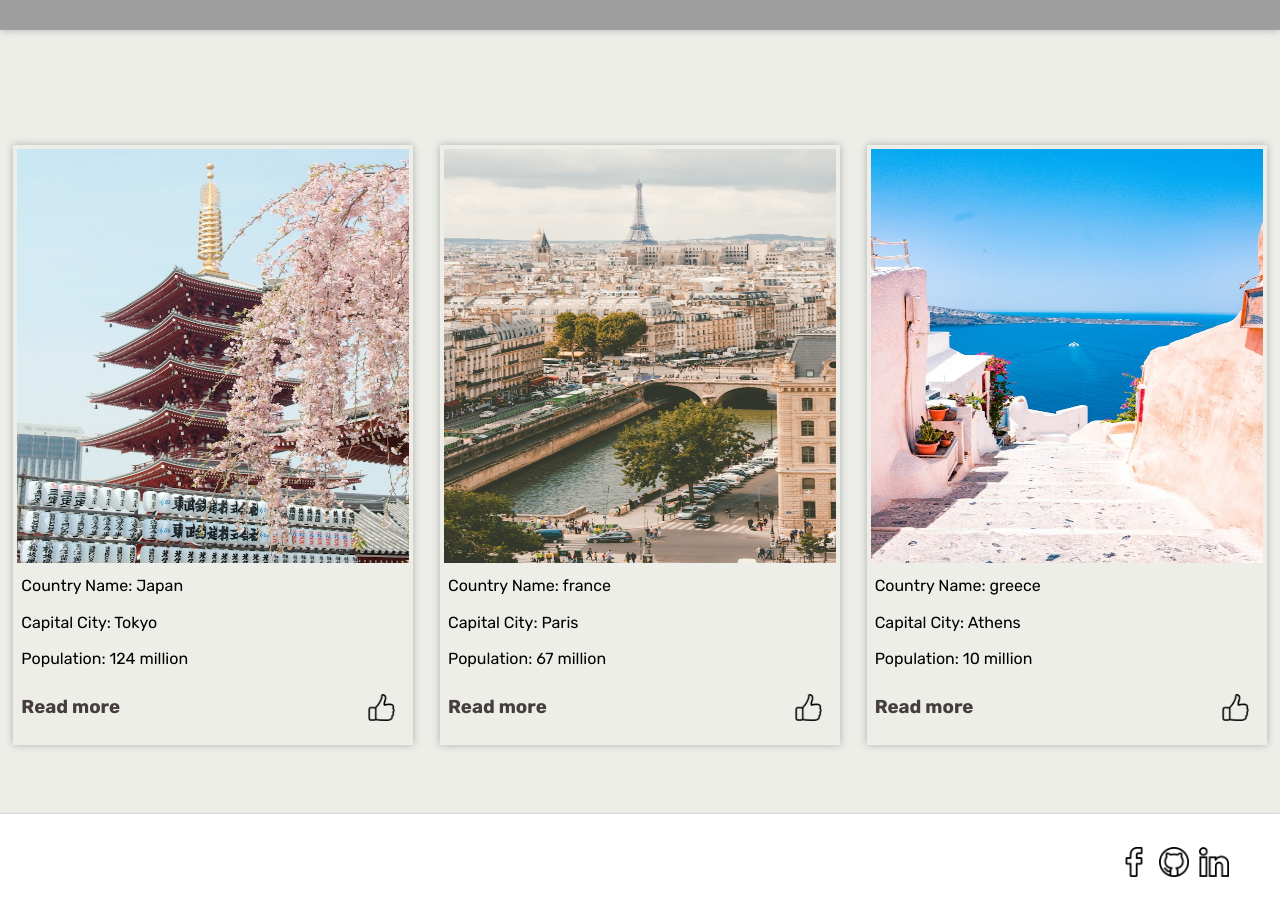
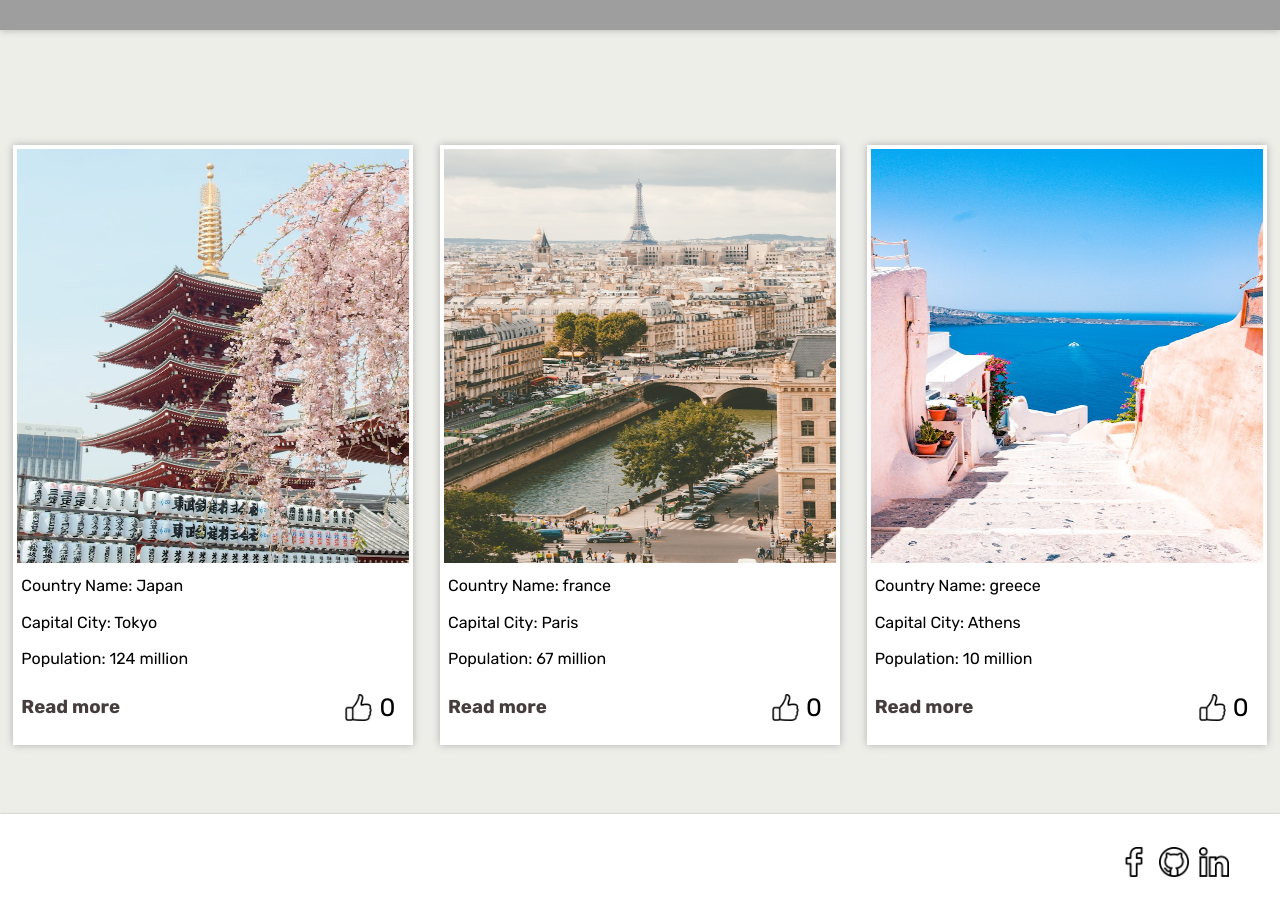
Before and after one commit to giozauta/countries-app, a React (Vite) app: page /cards in a window 1280 px wide. Shown: the part 920-1834 px from the top of the page. Built offline with nearby package versions, Linux system fonts and the light colour scheme; grey boxes are pictures that could not be loaded.

Commit message:
vqmni axal card interactSections

```diff
--- a/src/components/Header/header.module.css
+++ b/src/components/Header/header.module.css
@@ -45,7 +45,7 @@
   color:black;
 }
 .navLink:hover,.logo:hover {
-  color:#F39C00;
+  color: #34CACA;
   text-decoration: none;
   transition: 0.5s;
   transform: scale(1.1);
--- a/src/pages/cards/components/list/card-content/Content.tsx
+++ b/src/pages/cards/components/list/card-content/Content.tsx
@@ -1,16 +1,19 @@
 import styles from './content.module.css';
-
- const Content:React.FC<{country:{name:string,capitalCity:string,population:number}}> = ({country}) => {
+import {Link} from 'react-router-dom';
+ const Content:React.FC<{country:{name:string,capitalCity:string,population:number,id:string,vote:number};handleCountriesVote:(id:string) => void}> = ({country,handleCountriesVote}) => {
   return (
     <div className={styles.cardContent}>
       <p>Country Name: {country.name}</p>
       <p>Capital City: {country.capitalCity}</p>
       <p>Population: {country.population} million</p>
       <div className={styles.interactSection}>
-        <div className={styles.readMoreBtn}>
+        <Link to={`/cards/${country.id}`} className={styles.readMoreBtn}>
           <h3>Read more</h3>
+        </Link>
+        <div className={styles.voteSection}>
+          <img onClick={()=>handleCountriesVote(country.id)} className={styles.likeIcon} src="./icons/like.png"/>
+          <p>{country.vote}</p>
         </div>
-        <img className={styles.likeIcon} src="./icons/like.png"/>
       </div>
     </div>
   )
--- a/src/pages/cards/components/list/card-content/content.module.css
+++ b/src/pages/cards/components/list/card-content/content.module.css
@@ -4,9 +4,7 @@
   display: flex;
   flex-direction: column;
   justify-content: space-around;
-
 }
-
 .interactSection {
   display: flex;
   padding-right: 10px;
@@ -14,17 +12,36 @@
   justify-content: space-between;
 }
 .readMoreBtn{
-  background-color:#EEEEE9;
-  color: #72b1b1;
+  background-color:#ffffff;
   color: rgb(70, 62, 62);
   padding:10px;
   padding-left: 0px;
   border: none;
   display: flex;
   align-items: center;
+  text-decoration: none;
+  cursor: pointer;
+}
+.readMoreBtn:hover{
+  color:#3ECCCC;
+  transition: all 0.5s ease-in-out;
+  padding-left:8px;
+  scale: 1.1;
+}
+.voteSection{
+
+  width: 50px;
+  display: flex;
+  align-items: center;
+  justify-content:space-between;
+  font-size: 25px;
 }
 .likeIcon {
   display: block;
   width: 27px;
   height: 27px;
 }
+.likeIcon:hover{
+  transition: ease 0.5s;
+  scale: 1.2;
+}
--- a/src/pages/cards/components/list/card-list/CardList.tsx
+++ b/src/pages/cards/components/list/card-list/CardList.tsx
@@ -3,43 +3,28 @@ import styles from './cardList.module.css';
 import Card from '../card/Card';
 import CardImage from '../card-image';
 import CardContent  from '../card-content';
+import countriesList from '../../../static/countries-data';
 
  const CardList = () => {
-    const [country]=useState([
-            {
-                name: "Japan",
-                capitalCity: "Tokyo",
-                population: 124,
-                article:"Japan[a] is an island country in East Asia. It is located in the Pacific Ocean off the northeast coast of the Asian mainland, and is bordered on the west by the Sea of Japan and extends from the Sea of Okhotsk in the north to the East China Sea in the south. The Japanese archipelago consists of four major islands—Hokkaido, Honshu, Shikoku, and Kyushu—and thousands of smaller islands, covering 377,975 square kilometres (145,937 sq mi). Japan has a population of nearly 124 million as of 2024, and is the eleventh-most populous country. Its capital and largest city is Tokyo; the Greater Tokyo Area is the largest metropolitan area in the world, with more than 38 million inhabitants as of 2016. Japan is divided into 47 administrative prefectures and eight traditional regions. About three-quarters of the country's terrain is mountainous and heavily forested, concentrating its agriculture and highly urbanized population along its eastern coastal plains. The country sits on the Pacific Ring of Fire, making its islands prone to destructive earthquakes and tsunamis.",
-                imgSrc: "/images/japan.jpg",
-                id:"1"
-            },
-            {
-                name: "france",
-                capitalCity: "Paris",
-                population: 67,
-                article:"France,[a] officially the French Republic,[b] is a country located primarily in Western Europe. Its overseas regions and territories include French Guiana in South America, Saint Pierre and Miquelon in the North Atlantic, the French West Indies, and many islands in Oceania and the Indian Ocean, giving it one of the largest discontiguous exclusive economic zones in the world. Metropolitan France shares borders with Belgium and Luxembourg to the north, Germany to the northeast, Switzerland to the east, Italy and Monaco to the southeast, Andorra and Spain to the south, and a maritime border with the United Kingdom to the northwest. Its metropolitan area extends from the Rhine to the Atlantic Ocean and from the Mediterranean Sea to the English Channel and the North Sea. Its eighteen integral regions (five of which are overseas) span a combined area of 643,801 km2 (248,573 sq mi) and have a total population of 68.4 million as of January 2024.[6][8] France is a semi-presidential republic with its capital in Paris, the country's largest city and main cultural and commercial centre.",
-                imgSrc: "/images/france.jpg",
-                id:"2"
+  const [countries,setCountries]=useState(countriesList);
 
-            },
-            {
-                name: "greece",
-                capitalCity: "Athens",
-                population: 10,
-                article:"Greece,[a] officially the Hellenic Republic,[b] is a country in Southeast Europe. Located on the southern tip of the Balkan peninsula, Greece shares land borders with Albania to the northwest, North Macedonia and Bulgaria to the north, and Turkey to the east. The Aegean Sea lies to the east of the mainland, the Ionian Sea to the west, and the Sea of Crete and the Mediterranean Sea to the south. Greece has the longest coastline on the Mediterranean Basin, featuring thousands of islands. The country comprises nine traditional geographic regions, and has a population of over 10.4 million. Athens is the nation's capital and largest city, followed by Thessaloniki and Patras.",
-                imgSrc: "/images/greece.jpg",
-                id:"3"
-            }]
-    );
-
+  const handleCountriesVote = (id:string) => {
+    const updatedCountries= countries.map(country => {
+      if(country.id === id){
+        return {...country, vote:country.vote+1}
+      }
+      return country
+    })
+    setCountries(updatedCountries);
+    alert(countries[0].vote)
+  }
 
   return (
         <div className={styles.homeCardsBox}>
-            {country.map(country => (
-                <Card key={country.id} id={country.id}>
+            {countries.map(country => (
+                <Card key={country.id}>
                     <CardImage imgSrc={country.imgSrc} />
-                    <CardContent country={country} />
+                    <CardContent handleCountriesVote={handleCountriesVote} country={country} />
                 </Card>
             ))}
         </div>
--- a/src/pages/cards/components/list/card/Card.tsx
+++ b/src/pages/cards/components/list/card/Card.tsx
@@ -1,13 +1,8 @@
 import styles from './card.module.css';
 import React, { PropsWithChildren } from 'react';
-import {Link} from 'react-router-dom';
 
-const Card: React.FC<PropsWithChildren<{id:string}>> = ({ children,id }) => {
-  return (
-    <Link to={`/cards/${id}`} className={styles.cardLink}>
-      <div className={styles.card}>{children}</div>
-    </Link>
-  );
+const Card: React.FC<PropsWithChildren> = ({ children}) => {
+  return (<div className={styles.card}>{children}</div>);
 };
 
 export default Card;
--- a/src/pages/cards/components/list/card/card.module.css
+++ b/src/pages/cards/components/list/card/card.module.css
@@ -1,8 +1,3 @@
-.cardLink{
-    margin: auto;
-    text-decoration: none;
-    color: black;
-}
 .card{
     margin: auto;
     width: 400px;
@@ -13,4 +8,5 @@
     padding: 4px;
     box-shadow: 0 0px 8px rgb(173, 173, 173);
     overflow: hidden;
+    background-color:#FFFFFF;
   }
--- a/src/pages/cards/static/countries-data.ts
+++ b/src/pages/cards/static/countries-data.ts
@@ -5,7 +5,8 @@ const countriesList =[
         population: 124,
         article:"Japan[a] is an island country in East Asia. It is located in the Pacific Ocean off the northeast coast of the Asian mainland, and is bordered on the west by the Sea of Japan and extends from the Sea of Okhotsk in the north to the East China Sea in the south. The Japanese archipelago consists of four major islands—Hokkaido, Honshu, Shikoku, and Kyushu—and thousands of smaller islands, covering 377,975 square kilometres (145,937 sq mi). Japan has a population of nearly 124 million as of 2024, and is the eleventh-most populous country. Its capital and largest city is Tokyo; the Greater Tokyo Area is the largest metropolitan area in the world, with more than 38 million inhabitants as of 2016. Japan is divided into 47 administrative prefectures and eight traditional regions. About three-quarters of the country's terrain is mountainous and heavily forested, concentrating its agriculture and highly urbanized population along its eastern coastal plains. The country sits on the Pacific Ring of Fire, making its islands prone to destructive earthquakes and tsunamis.",
         imgSrc: "/images/japan.jpg",
-        id:"1"
+        id:"1",
+        vote:0
     },
     {
         name: "france",
@@ -13,8 +14,8 @@ const countriesList =[
         population: 67,
         article:"France,[a] officially the French Republic,[b] is a country located primarily in Western Europe. Its overseas regions and territories include French Guiana in South America, Saint Pierre and Miquelon in the North Atlantic, the French West Indies, and many islands in Oceania and the Indian Ocean, giving it one of the largest discontiguous exclusive economic zones in the world. Metropolitan France shares borders with Belgium and Luxembourg to the north, Germany to the northeast, Switzerland to the east, Italy and Monaco to the southeast, Andorra and Spain to the south, and a maritime border with the United Kingdom to the northwest. Its metropolitan area extends from the Rhine to the Atlantic Ocean and from the Mediterranean Sea to the English Channel and the North Sea. Its eighteen integral regions (five of which are overseas) span a combined area of 643,801 km2 (248,573 sq mi) and have a total population of 68.4 million as of January 2024.[6][8] France is a semi-presidential republic with its capital in Paris, the country's largest city and main cultural and commercial centre.",
         imgSrc: "/images/france.jpg",
-        id:"2"
-
+        id:"2",
+        vote:0
     },
     {
         name: "greece",
@@ -22,7 +23,8 @@ const countriesList =[
         population: 10,
         article:"Greece,[a] officially the Hellenic Republic,[b] is a country in Southeast Europe. Located on the southern tip of the Balkan peninsula, Greece shares land borders with Albania to the northwest, North Macedonia and Bulgaria to the north, and Turkey to the east. The Aegean Sea lies to the east of the mainland, the Ionian Sea to the west, and the Sea of Crete and the Mediterranean Sea to the south. Greece has the longest coastline on the Mediterranean Basin, featuring thousands of islands. The country comprises nine traditional geographic regions, and has a population of over 10.4 million. Athens is the nation's capital and largest city, followed by Thessaloniki and Patras.",
         imgSrc: "/images/greece.jpg",
-        id:"3"
+        id:"3",
+        vote:0
     }
 ]
 
```
Also changed, not shown: src/pages/cards/components/list/card-interact-section/CardinteracTSection.tsx (added, +17 -0 lines).
